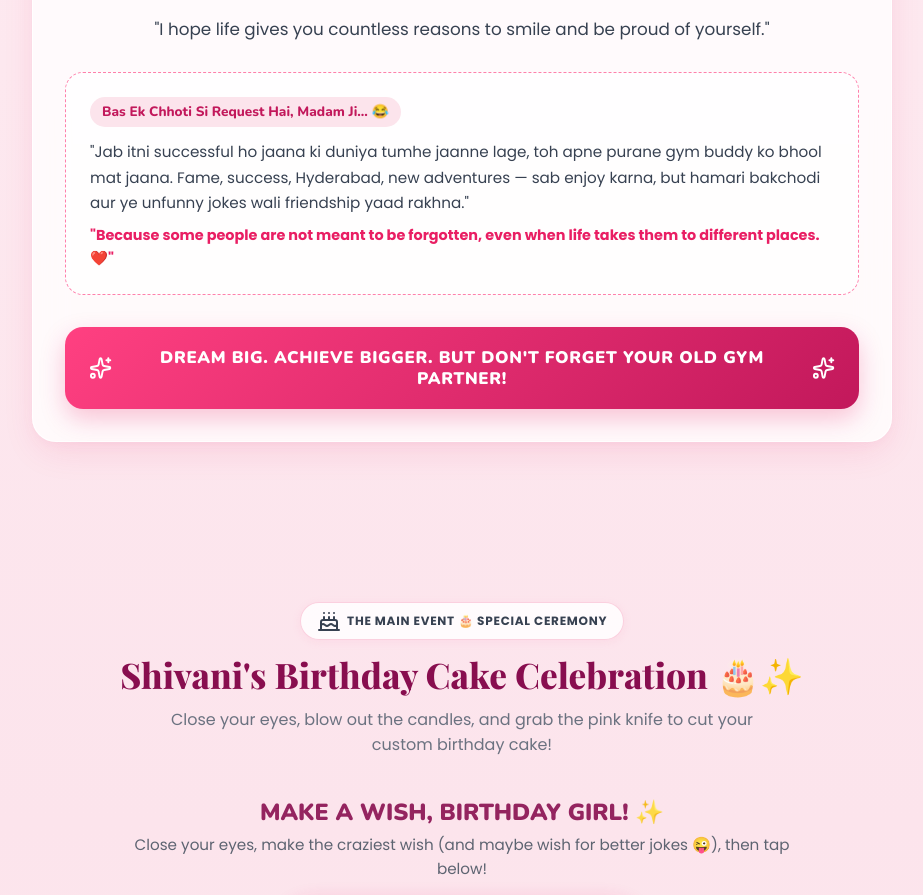
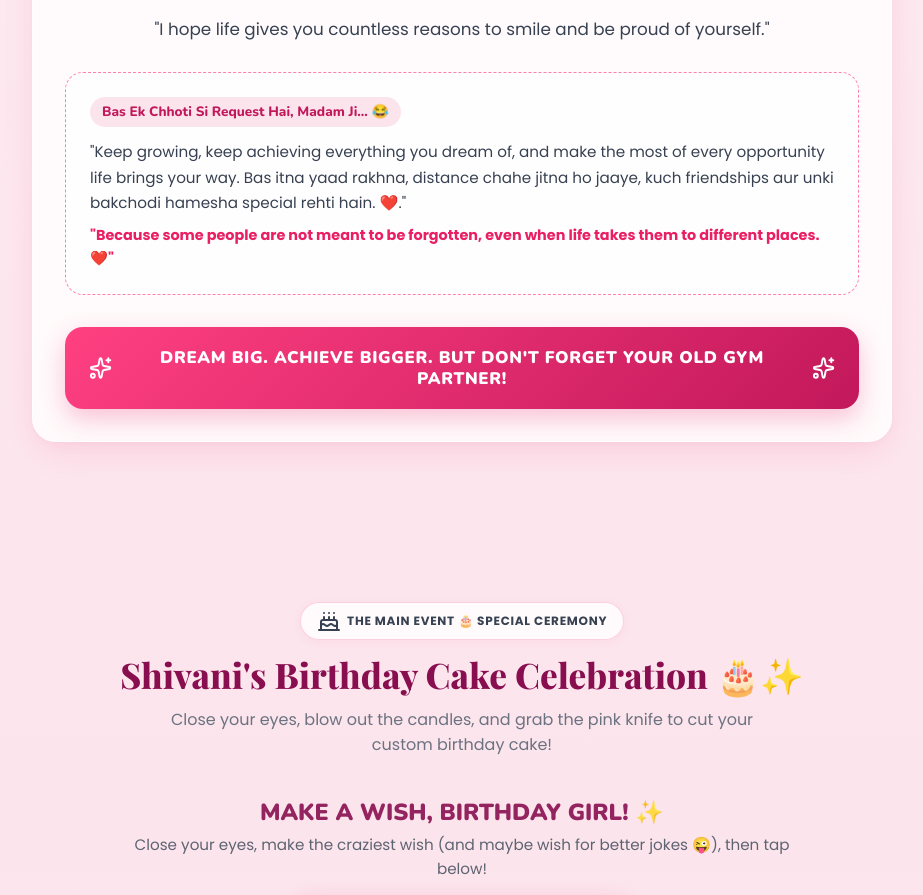
Before and after one commit to Rajverma30/HappyBirthdayShivani, a React (Vite) app: page / in a window 1280 px wide. Shown: the part 6040-6935 px from the top of the page, without its empty margins (178-1101 px from the left). Built offline with nearby package versions, Linux system fonts and the light colour scheme; a web font is replaced by a local one.

Commit message:
Initial commit

```diff
--- a/src/components/FutureWishesSection.tsx
+++ b/src/components/FutureWishesSection.tsx
@@ -89,7 +89,7 @@ export const FutureWishesSection: React.FC = () => {
           <div className="future-special-request-box">
             <span className="request-tag">Bas Ek Chhoti Si Request Hai, Madam Ji... 😂</span>
             <p className="request-body">
-              "Jab itni successful ho jaana ki duniya tumhe jaanne lage, toh apne purane gym buddy ko bhool mat jaana. Fame, success, Hyderabad, new adventures — sab enjoy karna, but hamari bakchodi aur ye unfunny jokes wali friendship yaad rakhna."
+              "Keep growing, keep achieving everything you dream of, and make the most of every opportunity life brings your way. Bas itna yaad rakhna, distance chahe jitna ho jaaye, kuch friendships aur unki bakchodi hamesha special rehti hain. ❤️."
             </p>
             <p className="request-sub">
               "Because some people are not meant to be forgotten, even when life takes them to different places. ❤️"
```
